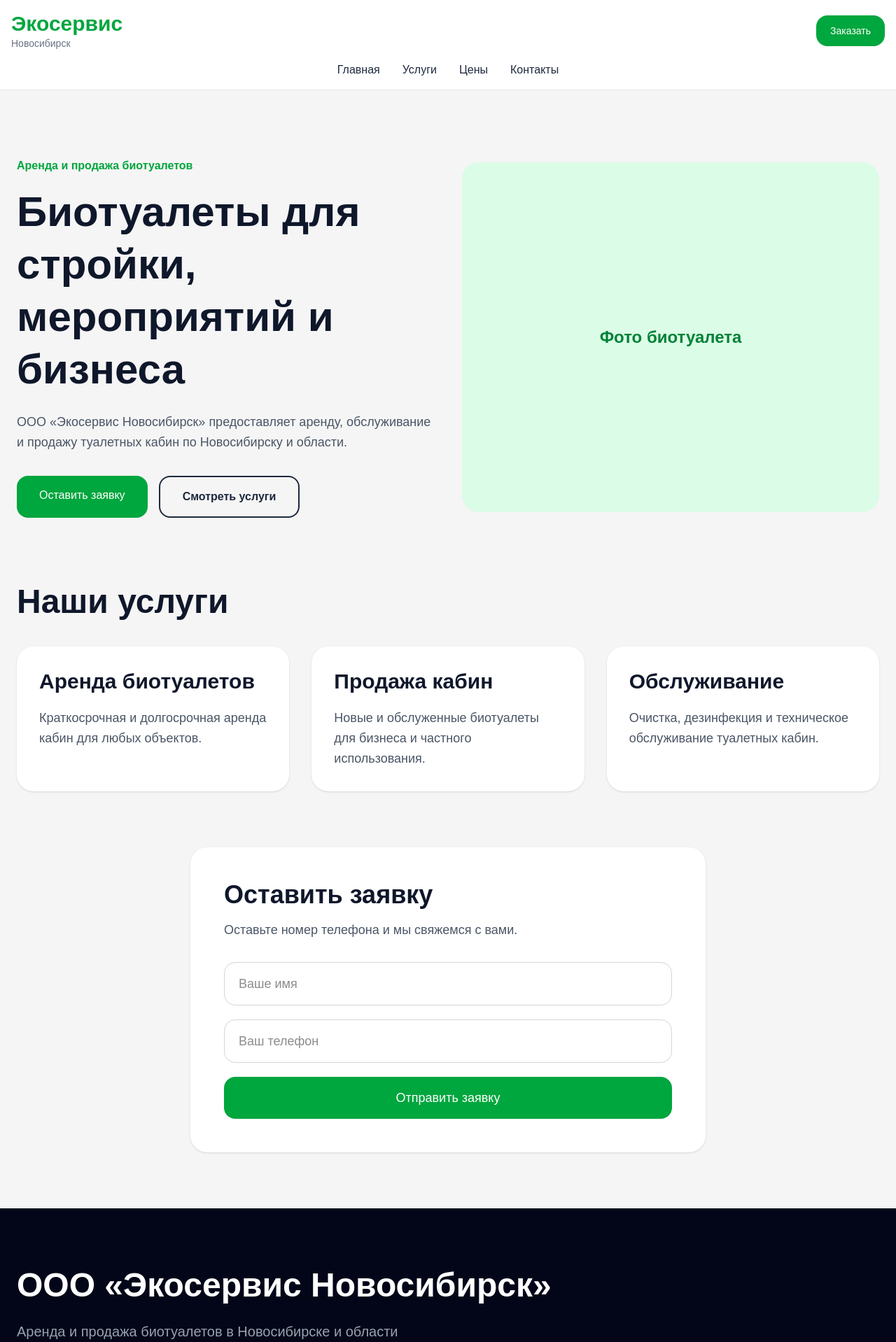
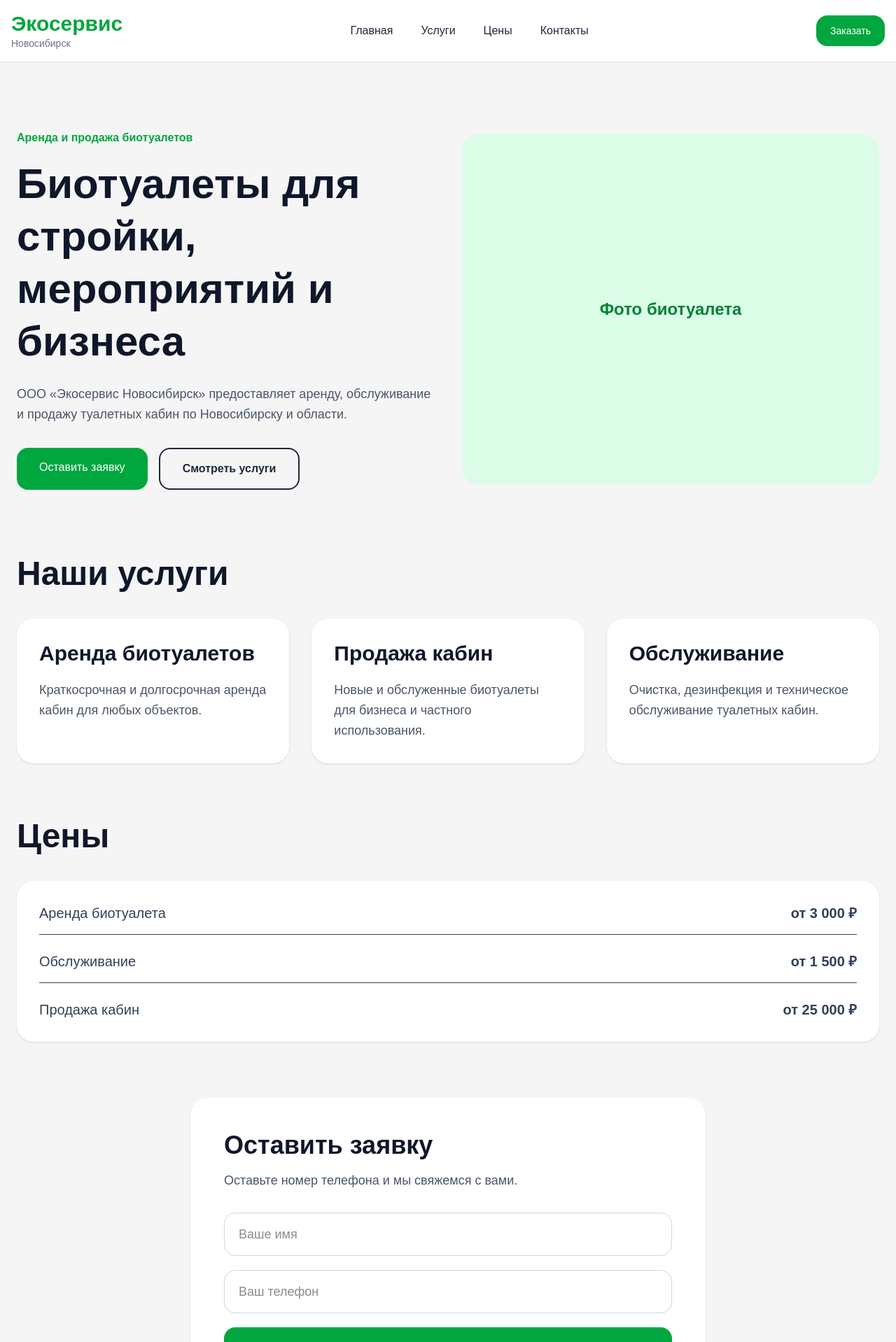
Before and after one commit to Skyeeeeeeeeeeeeeeeeeee/eco-service-site, a Next.js app: page / in a window 1280 px wide. Shown: the top 1918 px of the page at 70% size. Built offline with nearby package versions, Linux system fonts and the light colour scheme.

Commit message:
add request form

```diff
--- a/app/page.tsx
+++ b/app/page.tsx
@@ -4,10 +4,9 @@ export default function HomePage() {
 
       {/* HEADER */}
       <header className="border-b border-gray-200 bg-white">
-        <div className="max-w-7xl mx-auto px-4 py-4">
+        <div className="max-w-7xl mx-auto px-4 py-4 flex items-center justify-between">
 
-          <div className="flex items-center justify-between">
-
+          {/* LOGO */}
           <div>
             <h2 className="text-xl md:text-3xl font-bold text-green-600">
               Экосервис
@@ -18,50 +17,8 @@ export default function HomePage() {
             </p>
           </div>
 
-            <a
-              href="#request"
-              className="bg-green-600 hover:bg-green-700 text-white px-5 py-3 rounded-2xl font-medium transition text-sm"
-            >
-              Заказать
-            </a>
-
-          </div>
-
-          {/* MOBILE MENU */}
-          <div className="flex md:hidden gap-3 mt-4 overflow-x-auto pb-1">
-
-            <a
-              href="/"
-              className="bg-gray-100 text-slate-800 px-4 py-2 rounded-xl text-sm whitespace-nowrap"
-            >
-              Главная
-            </a>
-
-            <a
-              href="#services"
-              className="bg-gray-100 text-slate-800 px-4 py-2 rounded-xl text-sm whitespace-nowrap"
-            >
-              Услуги
-            </a>
-
-            <a
-              href="#prices"
-              className="bg-gray-100 text-slate-800 px-4 py-2 rounded-xl text-sm whitespace-nowrap"
-            >
-              Цены
-            </a>
-
-            <a
-              href="#contacts"
-              className="bg-gray-100 text-slate-800 px-4 py-2 rounded-xl text-sm whitespace-nowrap"
-            >
-              Контакты
-            </a>
-
-          </div>
-
           {/* DESKTOP MENU */}
-          <nav className="hidden md:flex items-center justify-center gap-8 mt-4">
+          <nav className="hidden md:flex items-center gap-10">
 
             <a
               href="/"
@@ -92,6 +49,47 @@ export default function HomePage() {
             </a>
 
           </nav>
+
+          {/* BUTTON */}
+          <a
+            href="#request"
+            className="bg-green-600 hover:bg-green-700 text-white px-5 py-3 rounded-2xl font-medium transition text-sm"
+          >
+            Заказать
+          </a>
+
+        </div>
+
+        {/* MOBILE MENU */}
+        <div className="flex md:hidden gap-3 px-4 pb-4 overflow-x-auto">
+
+          <a
+            href="/"
+            className="bg-gray-100 text-slate-800 px-4 py-2 rounded-xl text-sm whitespace-nowrap"
+          >
+            Главная
+          </a>
+
+          <a
+            href="#services"
+            className="bg-gray-100 text-slate-800 px-4 py-2 rounded-xl text-sm whitespace-nowrap"
+          >
+            Услуги
+          </a>
+
+          <a
+            href="#prices"
+            className="bg-gray-100 text-slate-800 px-4 py-2 rounded-xl text-sm whitespace-nowrap"
+          >
+            Цены
+          </a>
+
+          <a
+            href="#contacts"
+            className="bg-gray-100 text-slate-800 px-4 py-2 rounded-xl text-sm whitespace-nowrap"
+          >
+            Контакты
+          </a>
 
         </div>
       </header>
@@ -208,11 +206,44 @@ export default function HomePage() {
 
       </section>
 
+      {/* PRICES */}
+      <section id="prices" className="pb-14 md:pb-20">
+
+        <div className="max-w-7xl mx-auto px-4 md:px-6">
+
+          <h2 className="text-4xl md:text-5xl font-bold text-slate-900 mb-10">
+            Цены
+          </h2>
+
+          <div className="bg-white rounded-3xl p-8 shadow-sm">
+
+            <div className="space-y-6 text-xl text-slate-700">
+
+              <div className="flex justify-between border-b pb-4">
+                <span>Аренда биотуалета</span>
+                <span className="font-bold">от 3 000 ₽</span>
+              </div>
+
+              <div className="flex justify-between border-b pb-4">
+                <span>Обслуживание</span>
+                <span className="font-bold">от 1 500 ₽</span>
+              </div>
+
+              <div className="flex justify-between">
+                <span>Продажа кабин</span>
+                <span className="font-bold">от 25 000 ₽</span>
+              </div>
+
+            </div>
+
+          </div>
+
+        </div>
+
+      </section>
+
       {/* REQUEST FORM */}
-      <section
-        id="request"
-        className="pb-14 md:pb-20"
-      >
+      <section id="request" className="pb-14 md:pb-20">
 
         <div className="max-w-3xl mx-auto px-4">
 
@@ -255,7 +286,7 @@ export default function HomePage() {
 
       </section>
 
-      {/* FOOTER */}
+      {/* CONTACTS */}
       <footer
         id="contacts"
         className="bg-slate-950 text-white py-12 md:py-20"
@@ -264,15 +295,14 @@ export default function HomePage() {
         <div className="max-w-7xl mx-auto px-4 md:px-6">
 
           <h2 className="text-3xl md:text-5xl font-bold mb-5 leading-tight">
-            ООО «Экосервис Новосибирск»
+            Контакты
           </h2>
 
           <p className="text-gray-400 text-lg md:text-xl leading-relaxed mb-8">
-            Аренда и продажа биотуалетов
-            в Новосибирске и области
+            ООО «Экосервис Новосибирск»
           </p>
 
-          <div className="space-y-3 text-gray-300 text-lg">
+          <div className="space-y-4 text-gray-300 text-lg">
 
             <p>📞 +7 (999) 123-45-67</p>
 
```
Lines whose indentation alone changed are shown as unchanged.
